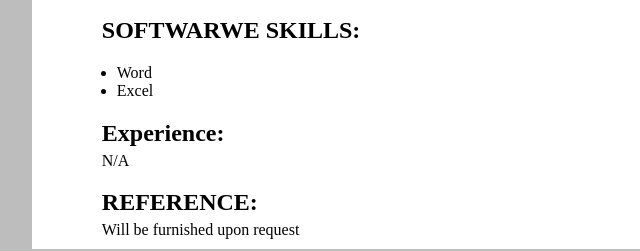
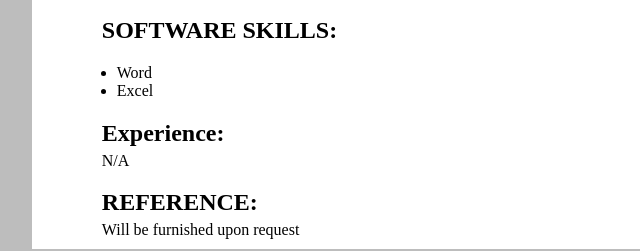
Before and after one commit to ZarrarZia/my-CV, a plain HTML site: page index.html in a window 1280 px wide. Shown: the part 579-830 px from the top of the page, 159-799 px from the left. Drawn offline with Linux system fonts and the light colour scheme.

Commit message:
spelling correction

```diff
--- a/index.html
+++ b/index.html
@@ -18,7 +18,6 @@
             padding: 10px 70px;
             height: 100%;
         }
-
 
         .head {
             width: 100%;
@@ -55,7 +54,7 @@
             <li>Student of BSSE from indus University.</li>
         </ol>
 
-        <h2> SOFTWARWE SKILLS:</h2>
+        <h2> SOFTWARE SKILLS:</h2>
         <ul style="padding-left: 15px;">
             <li>Word</li>
             <li>Excel</li>
```
